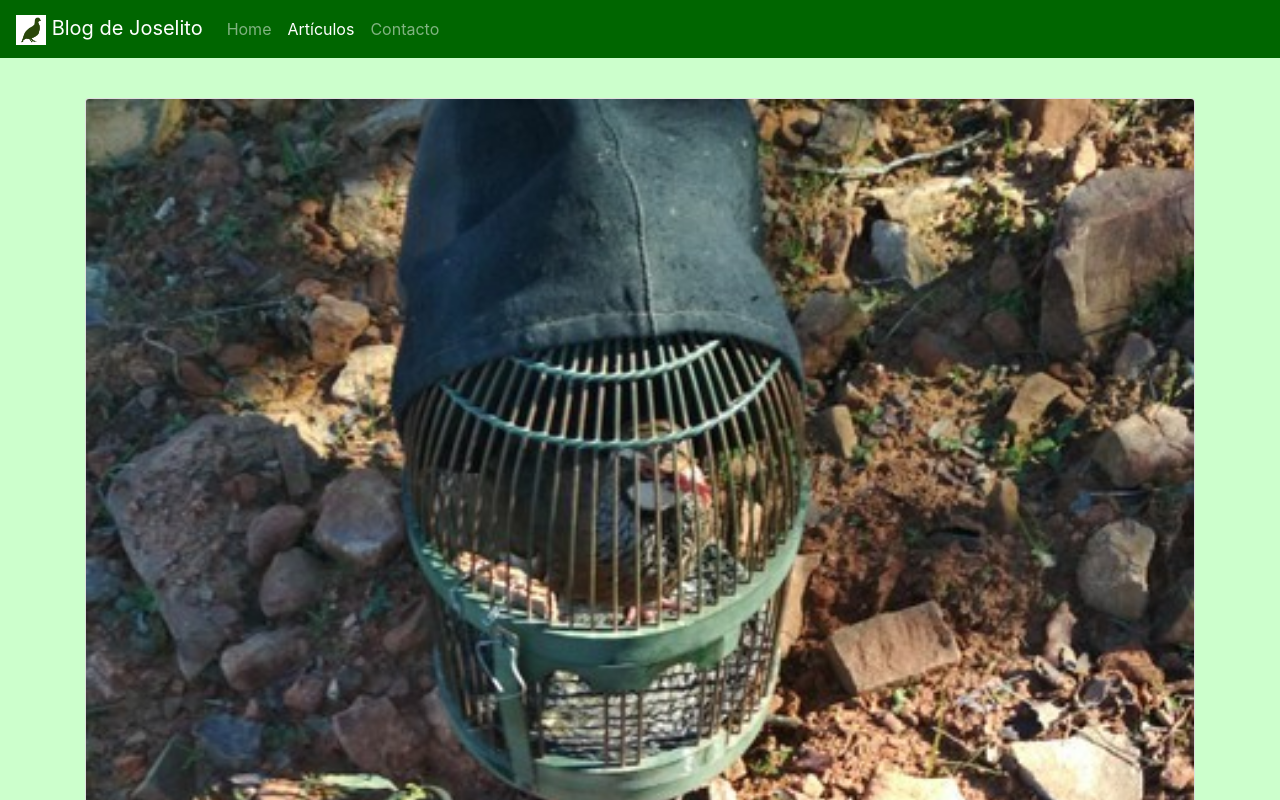
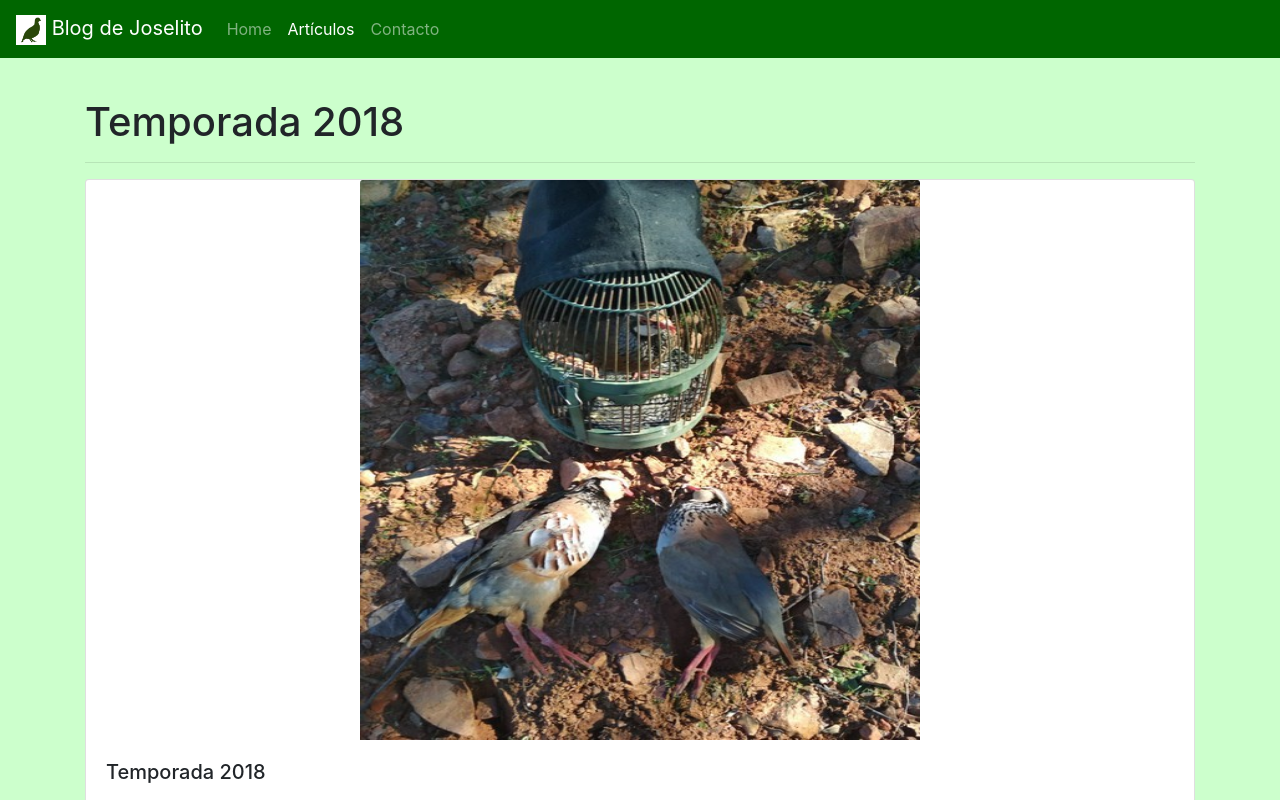
Before and after one commit to ricardodazaGit/frontendBlog, an Angular app: page /publications/1 in a window 1280 px wide. Shown: the top 800 px of the page. Built offline with nearby package versions, Linux system fonts and the light colour scheme.

Commit message:
fix: imgs size corrected

```diff
--- a/src/app/views/publications/public-detail.component.html
+++ b/src/app/views/publications/public-detail.component.html
@@ -1,6 +1,8 @@
 <div *ngIf="publication">
+    <h1>{{ publication.titlePost }}</h1>
+    <hr>
     <div class="card mb-3">
-      <img class="card-img-top img-fluid" [src]="publication.imgTitle" alt="Card image cap" *ngIf="publication.imgTitle">
+      <img class="card-img-top img-public-title" [src]="publication.imgTitle" alt="Card image cap" *ngIf="publication.imgTitle">
 
       <div class="card-body">
         <h5 class="card-title">{{ publication.titlePost }}</h5>
@@ -8,4 +10,5 @@
         <!-- <p class="card-text"><small class="text-muted">{{ publication.fechaPublicacion }}</small></p> -->
       </div>
     </div>
+    <h5><a routerLink="/publications">Volver a Artículos</a></h5>
   </div>
--- a/src/app/views/publications/public-list.component.html
+++ b/src/app/views/publications/public-list.component.html
@@ -3,7 +3,7 @@
 
 <div *ngIf="publications.length > 0">
   <div class="card mb-3" *ngFor="let public of publications">
-    <img class="card-img-top" [src]="public.imgTitle" alt="Card image cap" *ngIf="public.imgTitle">
+    <img class="card-img-top img-public-title" [src]="public.imgTitle" alt="Card image cap" *ngIf="public.imgTitle">
     <div class="card-body">
       <h5 class="card-title">{{ public.titlePost }}</h5>
       <p class="card-text" [innerHTML]="public.descriptionPost | limiteCaracteres"></p>
--- a/src/styles.css
+++ b/src/styles.css
@@ -25,3 +25,9 @@ html {
   display: block;
   margin: 0 auto;
 }
+.img-public-title{
+  max-height: 35em;
+  max-width: 35em;
+  display: block;
+  margin: 0 auto;
+}
```
